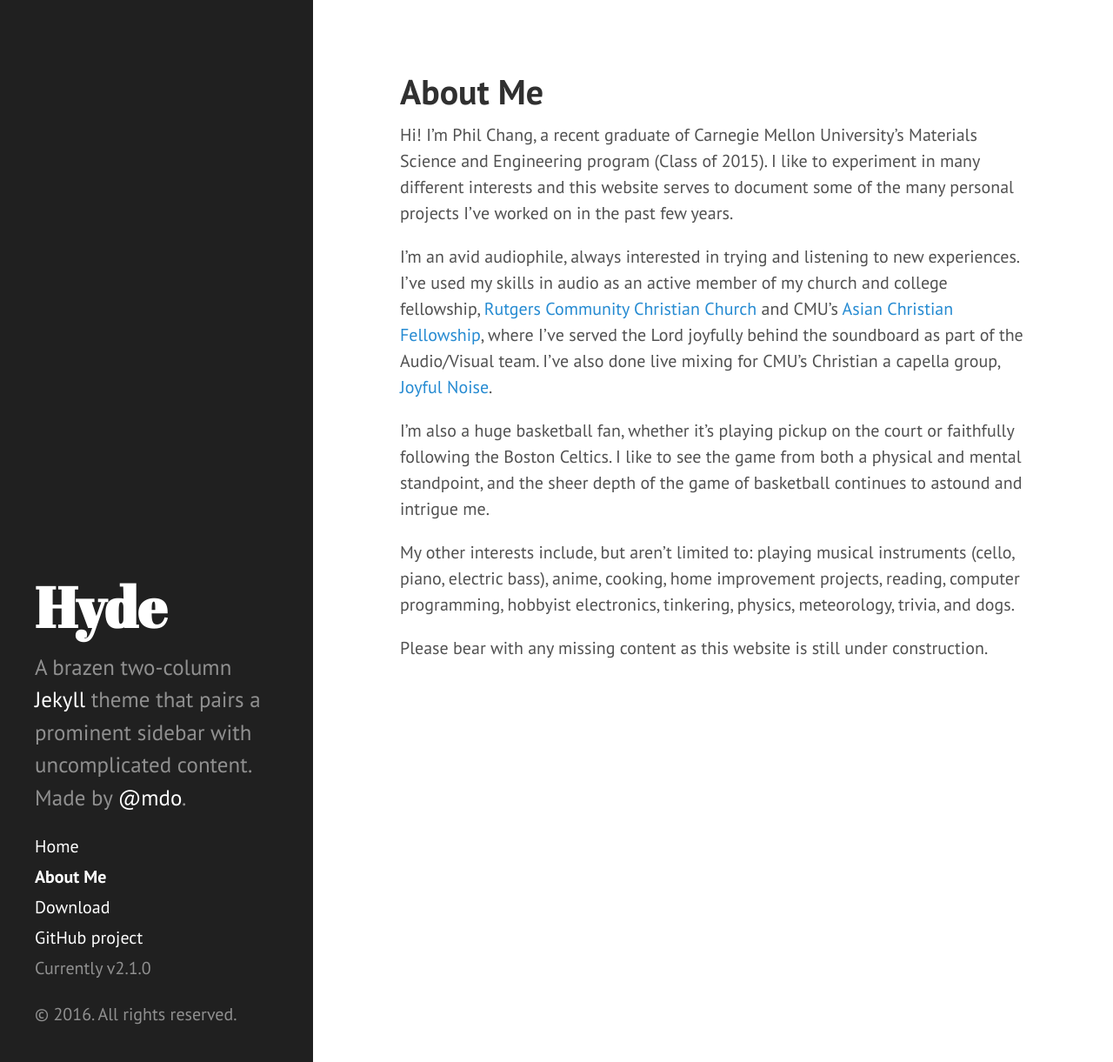
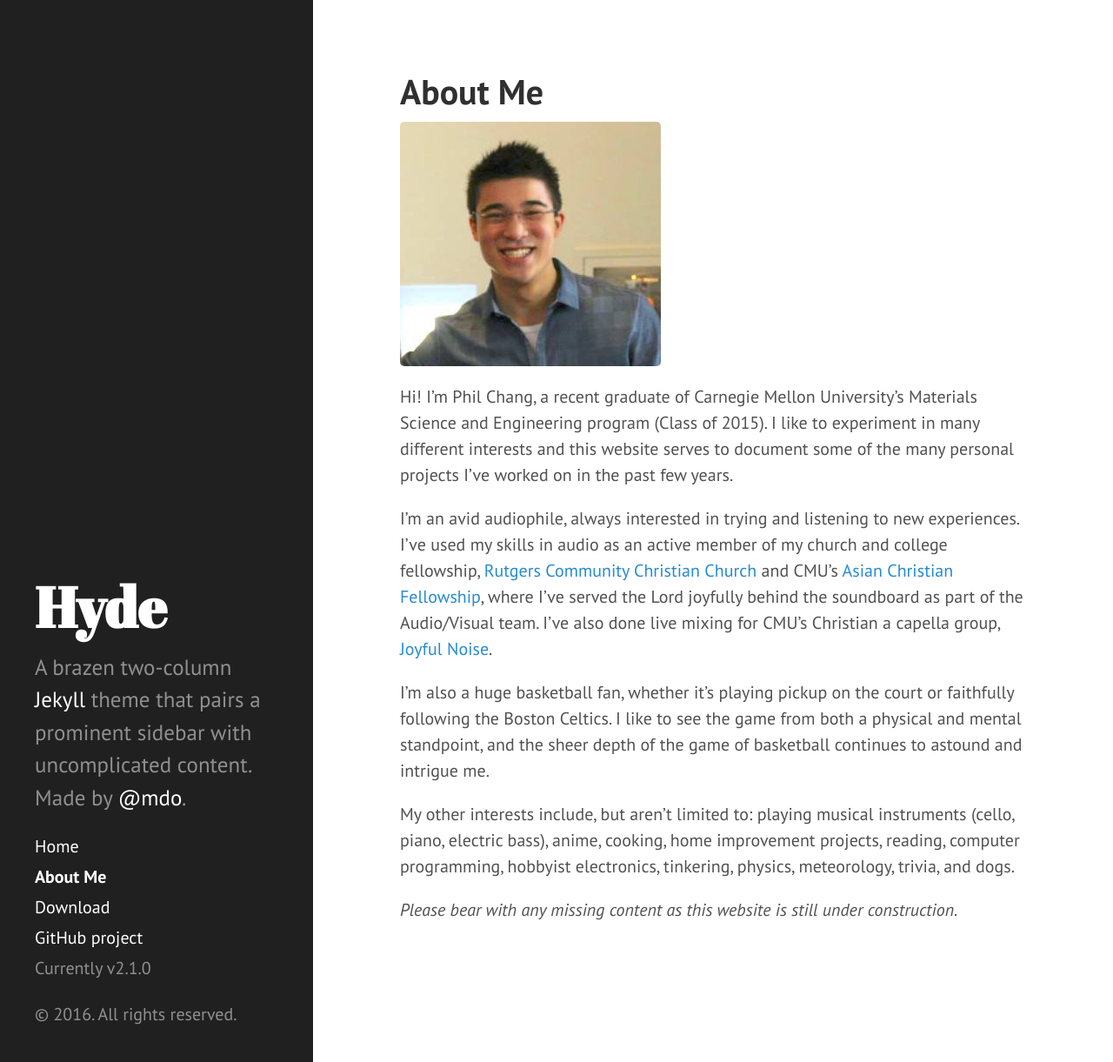
Before and after one commit to philipwilsonchang/philipwilsonchang.github.io, a Jekyll site: the page built from about.md, in a window 1280 px wide and 1221 px high. Shown: the whole window at 87% size. Built offline with Jekyll 4.4.1, drawn with Linux system fonts in a browser that asks for light colours.

Commit message:
Added profile pic to About Me

```diff
--- a/about.md
+++ b/about.md
@@ -2,6 +2,9 @@
 layout: page
 title: About Me
 ---
+
+![alt text](/images/mainprofile.jpg)
+
 
 Hi! I'm Phil Chang, a recent graduate of Carnegie Mellon University's Materials Science and Engineering program (Class of 2015). I like to experiment in many different interests and this website serves to document some of the many personal projects I've worked on in the past few years.
 
@@ -11,7 +14,7 @@ I'm also a huge basketball fan, whether it's playing pickup on the court or fait
 
 My other interests include, but aren't limited to: playing musical instruments (cello, piano, electric bass), anime, cooking, home improvement projects, reading, computer programming, hobbyist electronics, tinkering, physics, meteorology, trivia, and dogs.
 
-Please bear with any missing content as this website is still under construction.
+*Please bear with any missing content as this website is still under construction.*
 
 
 <!---
```
Also changed, not shown: images/mainprofile.jpg (added).
